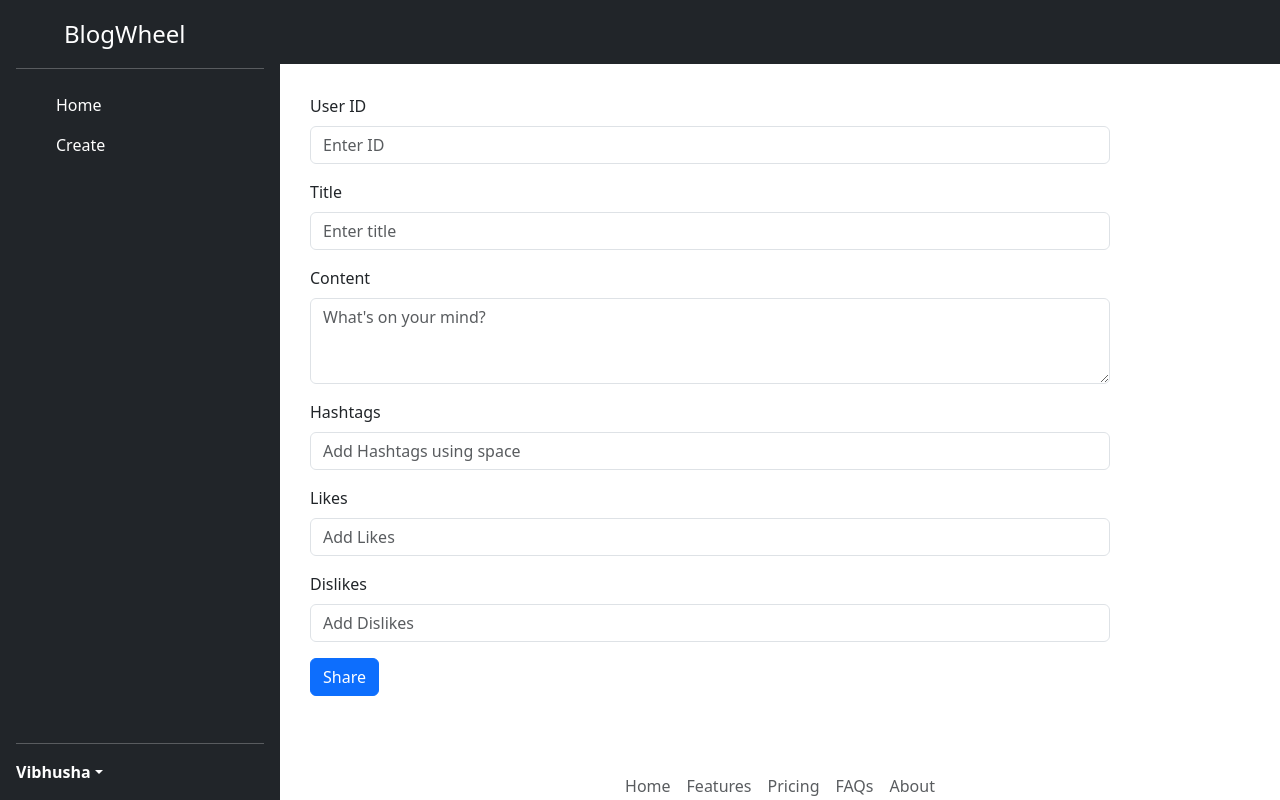
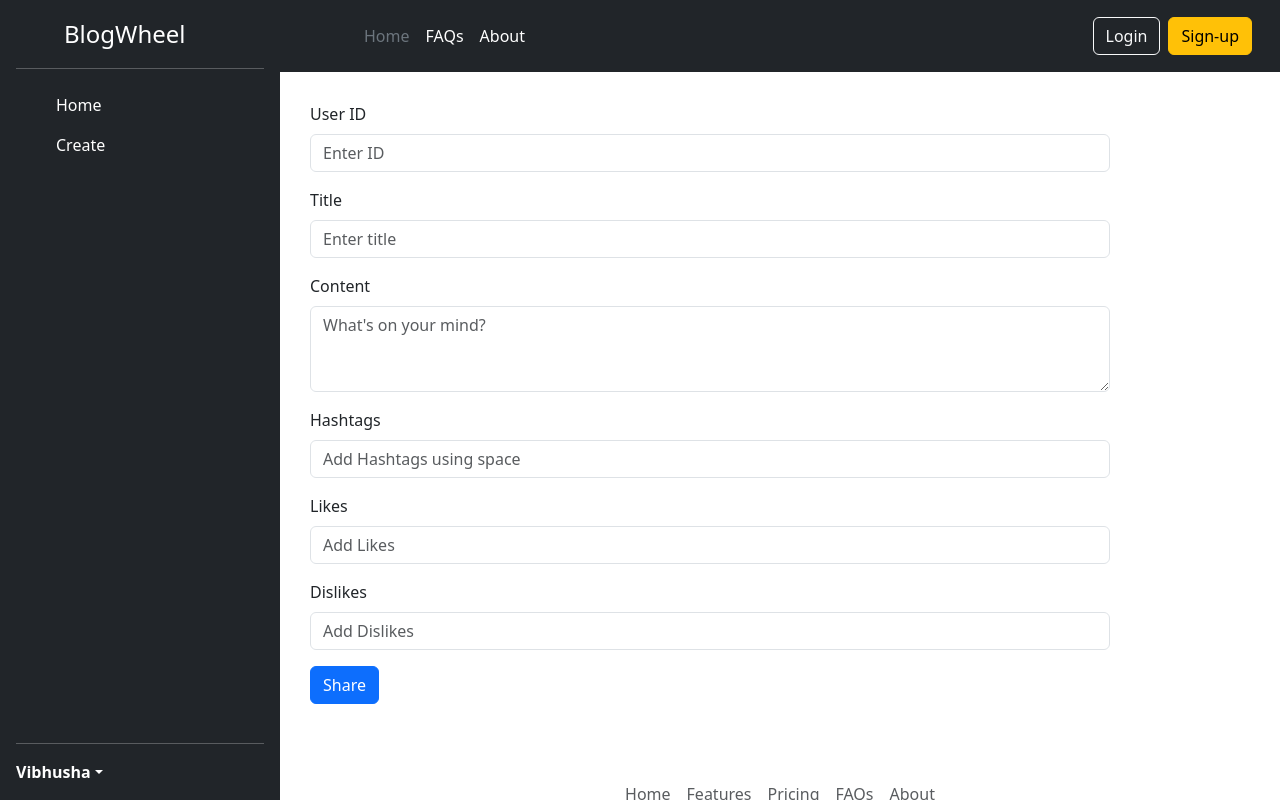
Before and after one commit to Vibhusha22/SocialMediaApp, a React (Vite) app: page /Create-Post in a window 1280 px wide. Built offline with nearby package versions, Linux system fonts and the light colour scheme; no server answers.

Commit message:
header changes

```diff
--- a/src/Components/Header.jsx
+++ b/src/Components/Header.jsx
@@ -19,13 +19,13 @@ function Header() {
               </svg>
             </a>
 
-            {/* <ul className="nav col-12 col-lg-auto me-lg-auto mb-2 justify-content-center mb-md-0">
+            <ul className="nav col-12 col-lg-auto me-lg-auto mb-2 justify-content-center mb-md-0">
               <li>
                 <a href="#" className="nav-link px-2 text-secondary">
                   Home
                 </a>
               </li>
-              <li>
+              {/* <li>
                 <a href="#" className="nav-link px-2 text-white">
                   Features
                 </a>
@@ -34,7 +34,7 @@ function Header() {
                 <a href="#" className="nav-link px-2 text-white">
                   Pricing
                 </a>
-              </li>
+              </li> */}
               <li>
                 <a href="#" className="nav-link px-2 text-white">
                   FAQs
@@ -47,7 +47,7 @@ function Header() {
               </li>
             </ul>
 
-            <form
+            {/* <form
               className="col-12 col-lg-auto mb-3 mb-lg-0 me-lg-3"
               role="search"
             >
@@ -59,14 +59,14 @@ function Header() {
               />
             </form> */}
 
-            {/* <div className="text-end">
+            <div className="text-end">
               <button type="button" className="btn btn-outline-light me-2">
                 Login
               </button>
               <button type="button" className="btn btn-warning">
                 Sign-up
               </button>
-            </div> */}
+            </div>
           </div>
         </div>
       </header>
```
